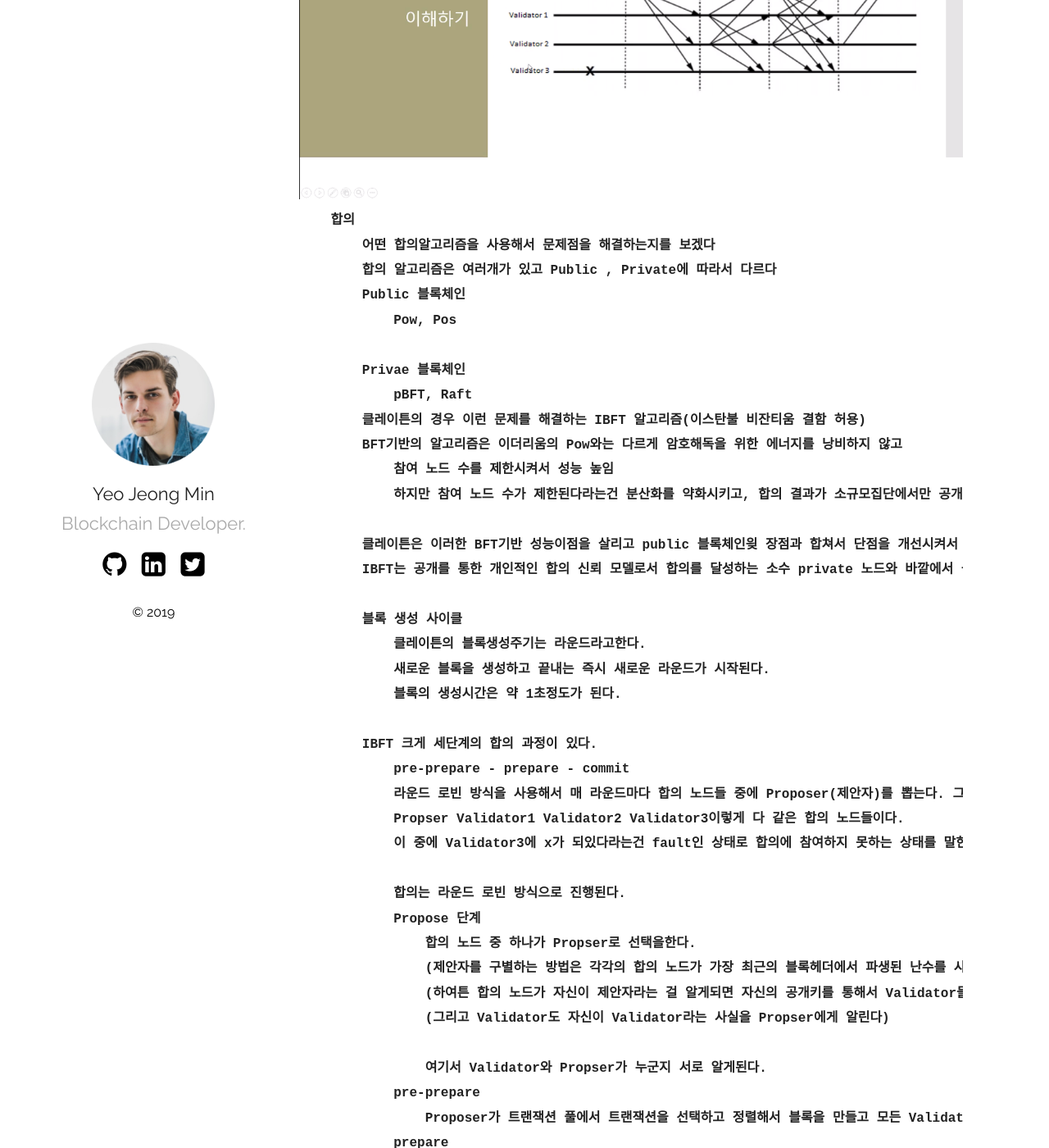
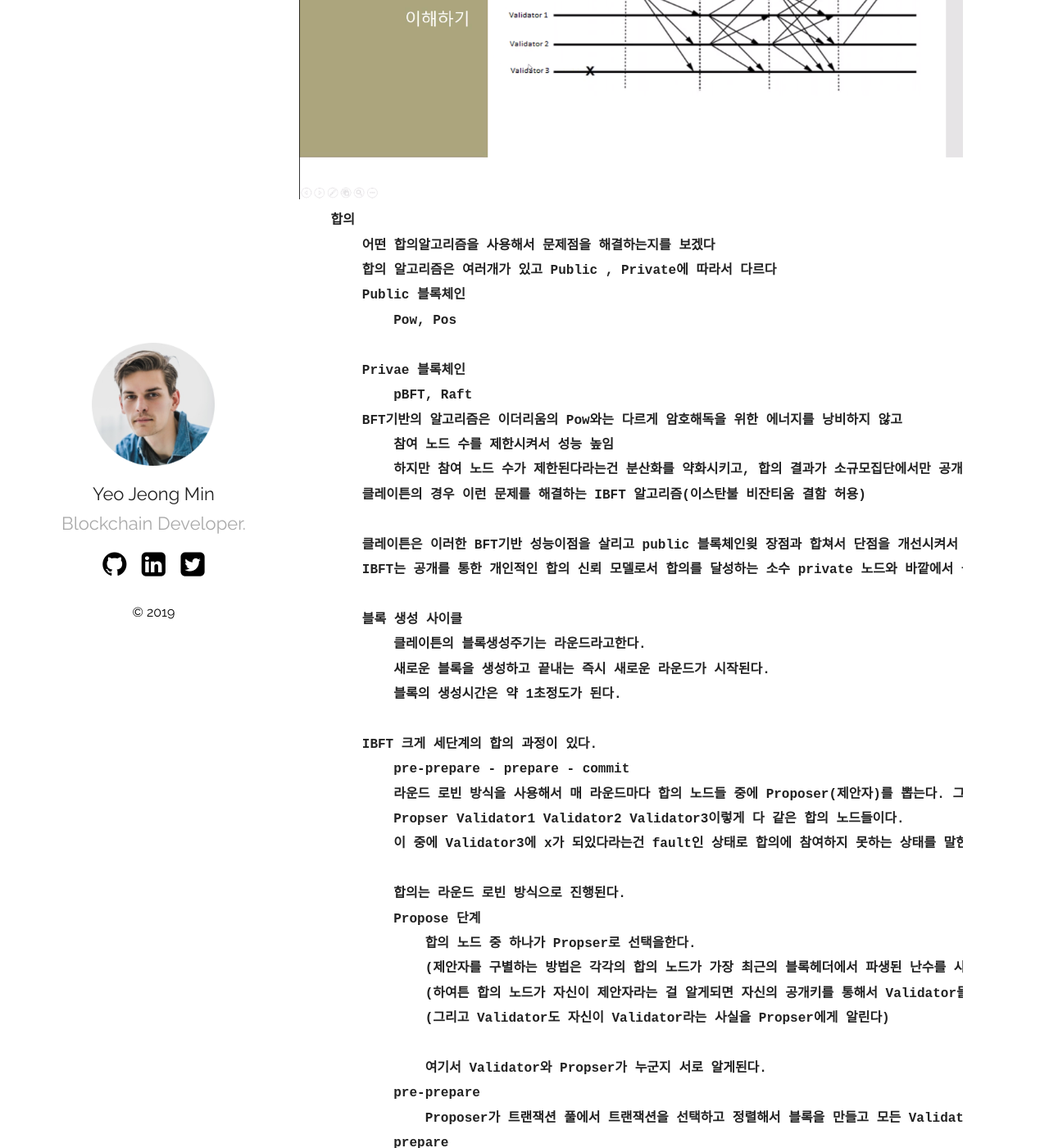
Before and after one commit to Youngerjesus/Youngerjesus.github.io, a Jekyll site: the page built from _posts/2019-07-09-Klaytn-Youngerjesus.md, in a window 1280 px wide and 1400 px high, scrolled down 3371 px. Shown: the whole window at 82% size. Built offline with Jekyll 4.4.1, drawn with Linux system fonts in a browser that asks for light colours; some of the changed text lies outside the part shown.

```diff
--- a/_posts/2019-07-09-Klaytn-Youngerjesus.md
+++ b/_posts/2019-07-09-Klaytn-Youngerjesus.md
@@ -78,10 +78,10 @@ Scalability(확장성) - 얼마나 많은 일을 신속히 처리할 수 있는
 
         Privae 블록체인
             pBFT, Raft
-        클레이튼의 경우 이런 문제를 해결하는 IBFT 알고리즘(이스탄불 비잔티움 결함 허용)
         BFT기반의 알고리즘은 이더리움의 Pow와는 다르게 암호해독을 위한 에너지를 낭비하지 않고
             참여 노드 수를 제한시켜서 성능 높임
             하지만 참여 노드 수가 제한된다라는건 분산화를 약화시키고, 합의 결과가 소규모집단에서만 공개되므로 투명성이 저하되고 블록체인을 효율적으로 사용하는게 아니게된다.
+        클레이튼의 경우 이런 문제를 해결하는 IBFT 알고리즘(이스탄불 비잔티움 결함 허용)
 
         클레이튼은 이러한 BFT기반 성능이점을 살리고 public 블록체인읮 장점과 합쳐서 단점을 개선시켜서 IBFT를 합의 알고리즘으로 선택한다.
         IBFT는 공개를 통한 개인적인 합의 신뢰 모델로서 합의를 달성하는 소수 private 노드와 바깥에서 블록 생성 결과를 공개적으로 접근 및 검증하는 노드 이렇게 구성돠어있다.
```
